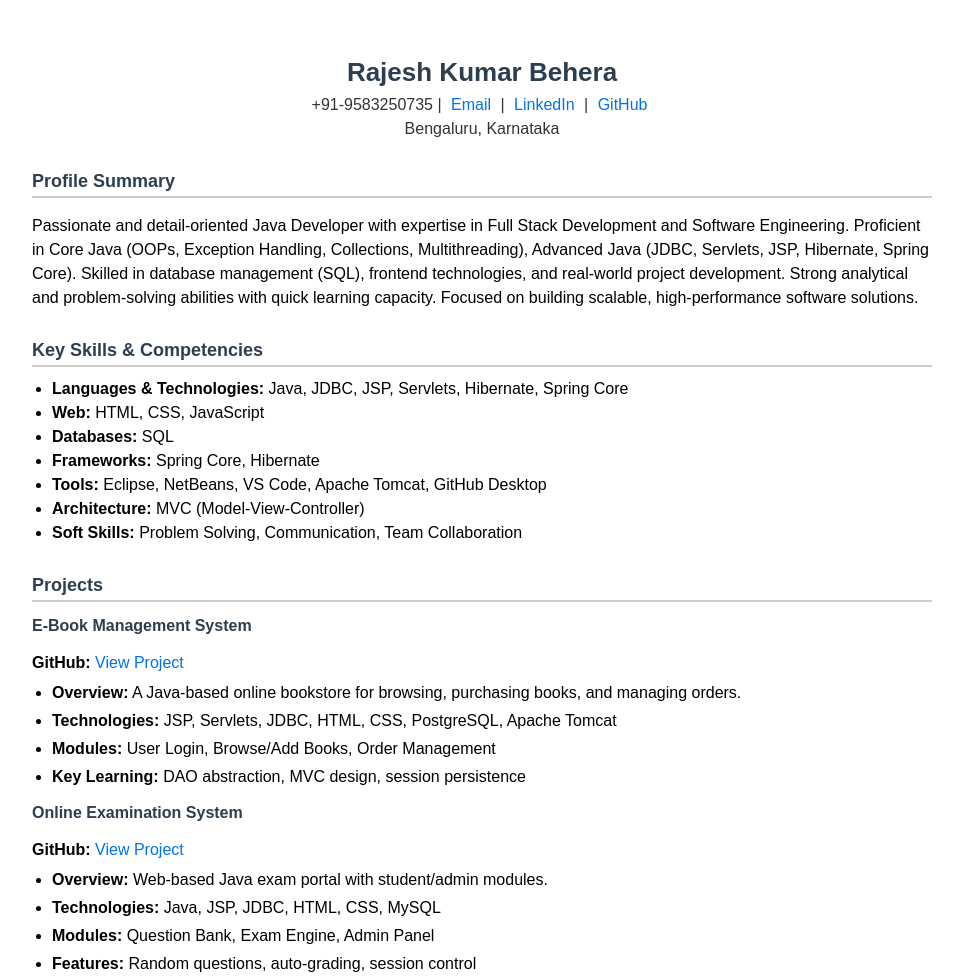
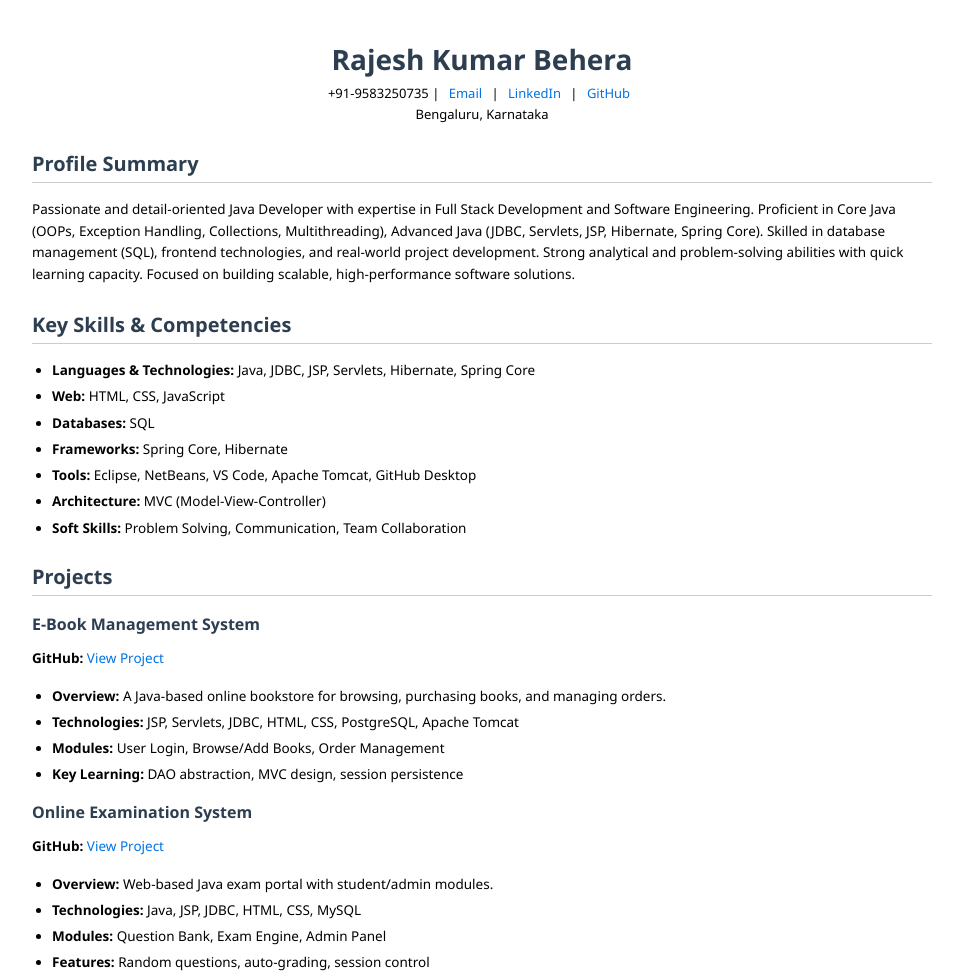
Before and after one commit to rajeshkumarbehera9583250735/Resume-Details, a plain HTML site: page index.html in a window 1280 px wide. Shown: the top 979 px of the page, without its empty margins (158-1121 px from the left). Drawn offline with Linux system fonts and the light colour scheme.

Commit message:
Css update

```diff
--- a/style.css
+++ b/style.css
@@ -1,5 +1,5 @@
 body {
-  font-family: Arial, sans-serif;
+  font-family: 'Segoe UI', Tahoma, Geneva, Verdana, sans-serif;
   margin: 0;
   padding: 0;
   color: #000;
@@ -9,66 +9,69 @@ body {
 .container {
   max-width: 900px;
   margin: 0 auto;
-  padding: 40px 50px;
+  padding: 40px 30px;
 }
 
 header {
   text-align: center;
-  margin-bottom: 30px;
+  margin-bottom: 20px;
 }
 
 h1 {
-  font-size: 26px;
-  margin-bottom: 5px;
+  font-size: 28px;
   color: #2c3e50;
+  margin: 0;
+}
+
+.location {
+  font-size: 13px;
+  color: #555;
+  margin: 5px 0;
 }
 
 .contact {
-  font-size: 12pt;
-  color: #333;
+  font-size: 13px;
   margin-top: 5px;
 }
 
 .contact a {
   color: #0073e6;
   text-decoration: none;
-  margin: 0 5px;
+  margin: 0 6px;
 }
 
 h2 {
-  border-bottom: 2px solid #ccc;
-  padding-bottom: 4px;
-  margin-top: 30px;
-  margin-bottom: 10px;
+  font-size: 20px;
   color: #2c3e50;
-  font-size: 18px;
+  border-bottom: 1px solid #ccc;
+  padding-bottom: 5px;
+  margin-top: 25px;
 }
 
 h3 {
-  margin-top: 15px;
+  font-size: 16px;
+  margin-bottom: 4px;
   color: #2c3e50;
-  font-size: 16px;
 }
 
 ul {
   padding-left: 20px;
-  margin-top: 0;
-  margin-bottom: 20px;
-}
-
-li,
-p {
-  font-size: 12pt;
-  line-height: 1.5;
-}
-
-.project-details {
-  margin-top: -10px;
   margin-bottom: 15px;
 }
 
-.project-details li {
-  margin-bottom: 4px;
+li {
+  font-size: 13.5px;
+  line-height: 1.5;
+  margin-bottom: 6px;
+}
+
+p {
+  font-size: 13.5px;
+  line-height: 1.6;
+}
+
+.skills li {
+  margin-bottom: 5px;
 }
 
 a {
```
